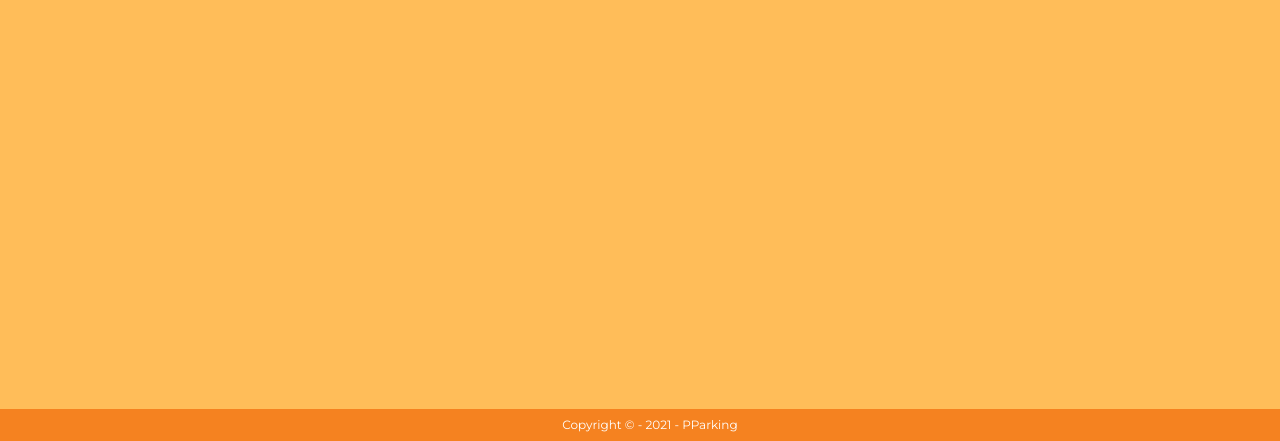
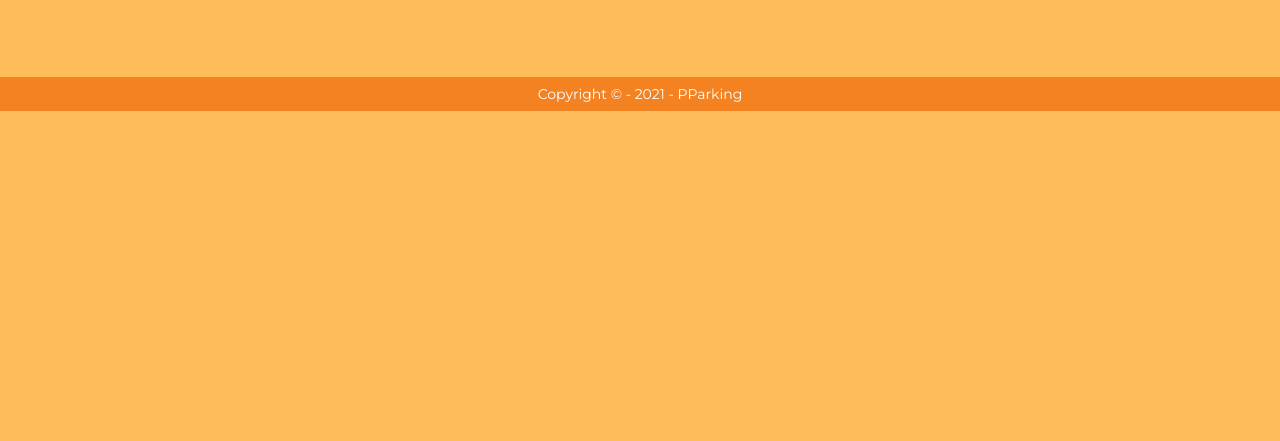
Before and after one commit to DaviMCC/PParking, a plain HTML site: page PParking Project/cabine_pagamentos.html in a window 1280 px wide. Shown: the part 359-800 px from the top of the page. Drawn offline with Linux system fonts and the light colour scheme.

Commit message:
Footer fixes

```diff
--- a/PParking Project/CSS/gerenciamento_style.css
+++ b/PParking Project/CSS/gerenciamento_style.css
@@ -58,7 +58,6 @@ header{
 }
 body {
     background-color: #ffbd59;
-    padding-bottom: 58px;
     font-family: Montserrat;
     font-size: 28px;
     color: #ee9d25;
@@ -79,23 +78,27 @@ main{
     margin: 0 auto;
     padding: 30px 20px;
 }
+
 article{
     background-color:cornsilk;
     padding: 20px;
     margin-bottom: 20px;
     border-radius: 5px;
     border: 2px solid #f58220;
+    height: 600px;
 }
 
+
 footer{
+    padding: 10px 0px;
+    background: #f58220;
+    position: absolute;
+    width: 100%;
+}
+
+footer p{
     text-align: center;
     font-family: Montserrat;
-    font-size: 12px;
+    font-size: 14px;
     color: white;
-
-    padding: 10px;
-    background-color: #f58220;
-    bottom: 0;
-    position: fixed;
-    width: 100%;
 }
--- a/PParking Project/CSS/pagamentos_style.css
+++ b/PParking Project/CSS/pagamentos_style.css
@@ -22,21 +22,24 @@ header{
 }
 body {
     background-color: #ffbd59;
-    padding-bottom: 58px;
 }
+
 main{
-    width: 90vw;
+    width: 80%;
     margin: 0 auto;
     padding: 30px 20px;
 }
+
 footer{
+    padding: 10px 0px;
+    background: #f58220;
+    position: absolute;
+    width: 100%;
+}
+
+footer p{
     text-align: center;
     font-family: Montserrat;
-    font-size: 12px;
+    font-size: 14px;
     color: white;
-    padding: 10px;
-    background-color: #f58220;
-    bottom: 0;
-    position: fixed;
-    width: 100%;
 }
```
